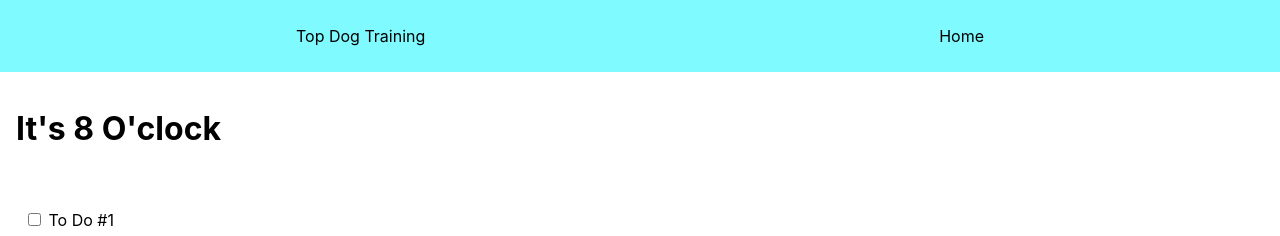
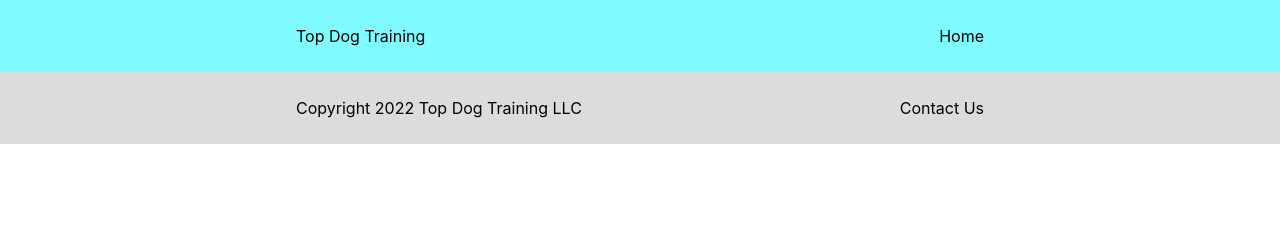
Before and after one commit to ajthraen/RCC, a React (Create React App) app in the folder my-app/: page / in a window 1280 px wide. Shown: the top 236 px of the page. Built offline with nearby package versions, Linux system fonts and the light colour scheme.

Commit message:
new react CC

```diff
--- a/my-app/src/App.jsx
+++ b/my-app/src/App.jsx
@@ -1,9 +1,9 @@
 import './App.css';
 import Nav from './Components/Nav.jsx'
-import UList from './Components/UList.jsx'
-import GoodMorning from './Components/GoodMorning.jsx'
-import ContactCard from './Components/ContactCard.jsx'
-import Jokes from './Components/Jokes.jsx'
+// import UList from './Components/UList.jsx'
+// import GoodMorning from './Components/GoodMorning.jsx'
+// import ContactCard from './Components/ContactCard.jsx'
+// import Jokes from './Components/Jokes.jsx'
 import Footer from './Components/Footer.jsx'
 
 
@@ -11,7 +11,7 @@ function App() {
   return (
     <div>
       <Nav />
-      <GoodMorning />
+      {/* <GoodMorning />
       <UList />
       <ContactCard
         name1="Puss in Boots"
@@ -36,7 +36,7 @@ function App() {
       <Jokes
         quest1="A horse walks into a bar"
         ans1="Thats what she said"
-      />
+      /> */}
       <Footer />
     </div>
   );
--- a/my-app/src/index.js
+++ b/my-app/src/index.js
@@ -1,7 +1,7 @@
 import React from 'react';
 import ReactDOM from 'react-dom/client';
 import './index.css';
-import App from './App';
+import App from './App.jsx';
 import reportWebVitals from './reportWebVitals';
 
 const root = ReactDOM.createRoot(document.getElementById('root'));
```
